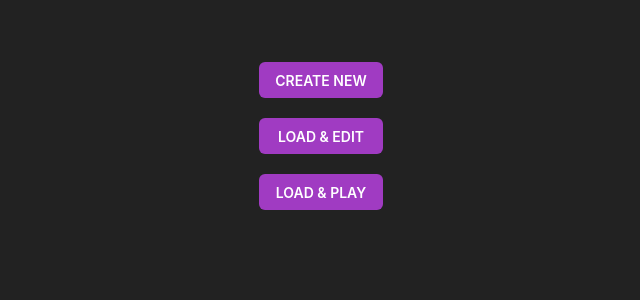
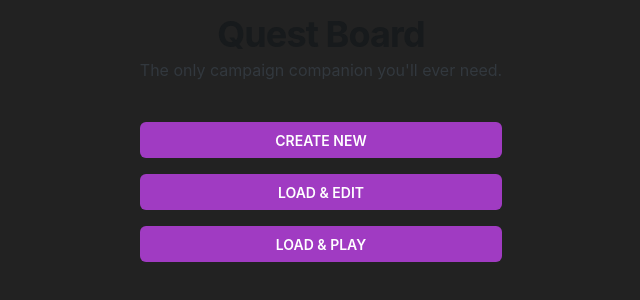
Before and after one commit to KodingKamp/QuestBoard, a React (Vite) app: page / in a window 1280 px wide. Shown: the part 264-564 px from the top of the page, without its empty margins (319-959 px from the left). Built offline with nearby package versions, Linux system fonts and the light colour scheme.

Commit message:
Add header to landing page

```diff
--- a/src/Pages/LandingPage/LandingPage.jsx
+++ b/src/Pages/LandingPage/LandingPage.jsx
@@ -2,7 +2,7 @@ import { useRef } from 'react';
 import { useNavigate } from 'react-router-dom';
 import { useDispatch, useSelector } from 'react-redux';
 import { setLoadedCampaign, setNewCampaign } from '../../reducers/campaignReducer';
-import { Button, Stack } from '@mui/joy';
+import { Button, Stack, Typography } from '@mui/joy';
 import { loadFile } from '../../services/fileService';
 import './LandingPage.scss';
 
@@ -33,7 +33,13 @@ const LandingPage = () => {
   };
 
   return (
-    <Stack id='landing-page-component' spacing='20px'>
+    <Stack id='landing-page-component' spacing='40px'>
+      <div>
+        <Typography level='h1' textAlign='center'>Quest Board</Typography>
+        <Typography>The only campaign companion you'll ever need.</Typography>
+      </div>
+
+      <Stack spacing='16px'>
         {campaignState.data &&
           <>
             <Button
@@ -63,6 +69,7 @@ const LandingPage = () => {
         >
           LOAD & PLAY
         </Button>
+      </Stack>
 
       {/* Used for loading a quest board campaign (.qbc) file */}
       <input type='file'
```
Lines whose indentation alone changed are shown as unchanged.
